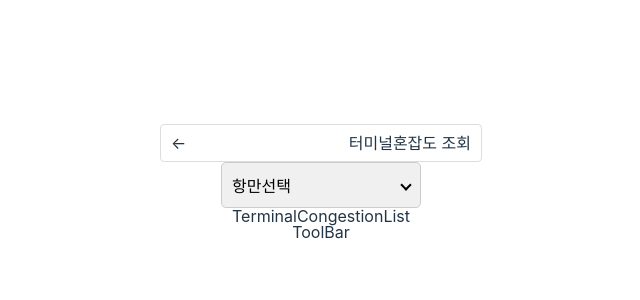
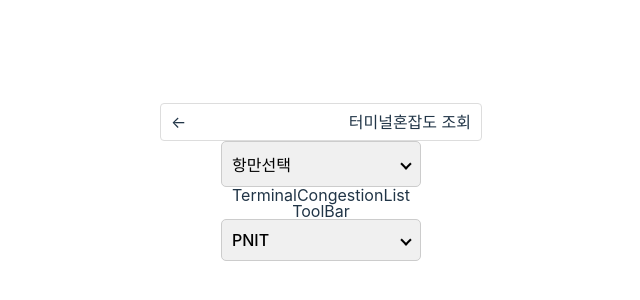
Before and after one commit to Serengeti-Lion-King/seaya-web, a React (Vite) app: page / in a window 1280 px wide. Shown: the part 218-518 px from the top of the page, without its empty margins (319-959 px from the left). Built offline with nearby package versions, Linux system fonts and the light colour scheme.

Commit message:
feat: TerminalDropdown 컴포넌트 구현
PortDropdown과 동일한 방식으로 구현

LR-24 #time 20m

```diff
--- a/src/App.tsx
+++ b/src/App.tsx
@@ -1,10 +1,12 @@
 import TerminalCongestionCheckPage from '@pages/TerminalCongestionCheckPage';
+import VesselOperationStatusPage from '@pages/VesselOperationStatusPage';
 import './App.scss';
 
 const App = () => {
   return (
     <div>
       <TerminalCongestionCheckPage />
+      <VesselOperationStatusPage />
     </div>
   );
 };
--- /dev/null
+++ b/src/components/TerminalDropdown/TerminalDropdown.scss
@@ -0,0 +1,91 @@
+// layout/_terminalLayout.scss
+.terminal-dropdown {
+  position: relative;
+  display: inline-block;
+  width: 200px;
+
+  &__toggle {
+    width: 100%;
+    padding: 10px;
+    display: flex;
+    justify-content: space-between;
+    align-items: center;
+    cursor: pointer;
+    border: 1px solid #ccc;
+    border-radius: 5px;
+  }
+
+  &__menu {
+    position: absolute;
+    top: 100%;
+    left: 0;
+    width: 100%;
+    padding: 0;
+    margin-top: 5px;
+    border: 1px solid #ccc;
+    border-radius: 5px;
+    list-style: none;
+  }
+
+  &__option {
+    padding: 0;
+    margin: 0;
+    list-style: none;
+  }
+
+  &__option-button {
+    width: 100%;
+    padding: 10px;
+    text-align: left;
+    cursor: pointer;
+  }
+}
+
+// theme/_terminalTheme.scss
+.terminal-dropdown {
+  &__toggle {
+    background-color: #f0f0f0;
+    transition: background-color 0.3s;
+
+    &:hover {
+      background-color: #e0e0e0;
+    }
+  }
+
+  &__arrow {
+    margin-left: 10px;
+    border: solid black;
+    border-width: 0 2px 2px 0;
+    display: inline-block;
+    padding: 3px;
+    user-select: none;
+
+    &--down {
+      transform: rotate(45deg);
+    }
+
+    &--up {
+      transform: rotate(-135deg);
+    }
+  }
+
+  &__menu {
+    background-color: white;
+    box-shadow: 0 2px 8px rgba(0, 0, 0, 0.1);
+  }
+
+  &__option-button {
+    background-color: transparent;
+    border: none;
+    transition: background-color 0.3s;
+
+    &:hover {
+      background-color: #e0e0e0;
+    }
+
+    &:focus {
+      outline: none;
+      background-color: #d0d0d0;
+    }
+  }
+}
--- /dev/null
+++ b/src/components/TerminalDropdown/TerminalDropdown.tsx
@@ -0,0 +1,53 @@
+import { useState } from 'react';
+import './TerminalDropdown.scss';
+
+interface TerminalDropdownProps {
+  options: string[];
+  label: string;
+}
+
+const TerminalDropdown = ({ options, label }: TerminalDropdownProps) => {
+  const [isOpen, setIsOpen] = useState<boolean>(false);
+  const [selectedOption, setSelectedOption] = useState<string | null>(null);
+
+  const toggleDropdown = (): void => {
+    setIsOpen(!isOpen);
+  };
+
+  const handleOptionClick = (option: string): void => {
+    setSelectedOption(option);
+    setIsOpen(false);
+  };
+
+  return (
+    <div className="terminal-dropdown">
+      <button
+        type="button"
+        className="terminal-dropdown__toggle"
+        onClick={toggleDropdown}
+      >
+        {selectedOption || label}
+        <span
+          className={`terminal-dropdown__arrow ${isOpen ? 'terminal-dropdown__arrow--up' : 'terminal-dropdown__arrow--down'}`}
+        />
+      </button>
+      {isOpen && (
+        <ul className="terminal-dropdown__menu">
+          {options.map(option => (
+            <li className="terminal-dropdown__option" key={option}>
+              <button
+                type="button"
+                onClick={() => handleOptionClick(option)}
+                className="terminal-dropdown__option-button"
+              >
+                {option}
+              </button>
+            </li>
+          ))}
+        </ul>
+      )}
+    </div>
+  );
+};
+
+export default TerminalDropdown;
--- /dev/null
+++ b/src/pages/VesselOperationStatusPage.tsx
@@ -0,0 +1,14 @@
+import TerminalDropdown from '@components/TerminalDropdown/TerminalDropdown';
+
+const VesselOperationStatusPage = () => {
+  const portOptions = ['PNC', 'HJNC', 'HPNT', 'BNCT']; // 예시 항목
+  const dropdownLabel = 'PNIT'; // 드롭다운 기본 라벨
+
+  return (
+    <div>
+      <TerminalDropdown options={portOptions} label={dropdownLabel} />
+    </div>
+  );
+};
+
+export default VesselOperationStatusPage;
```
